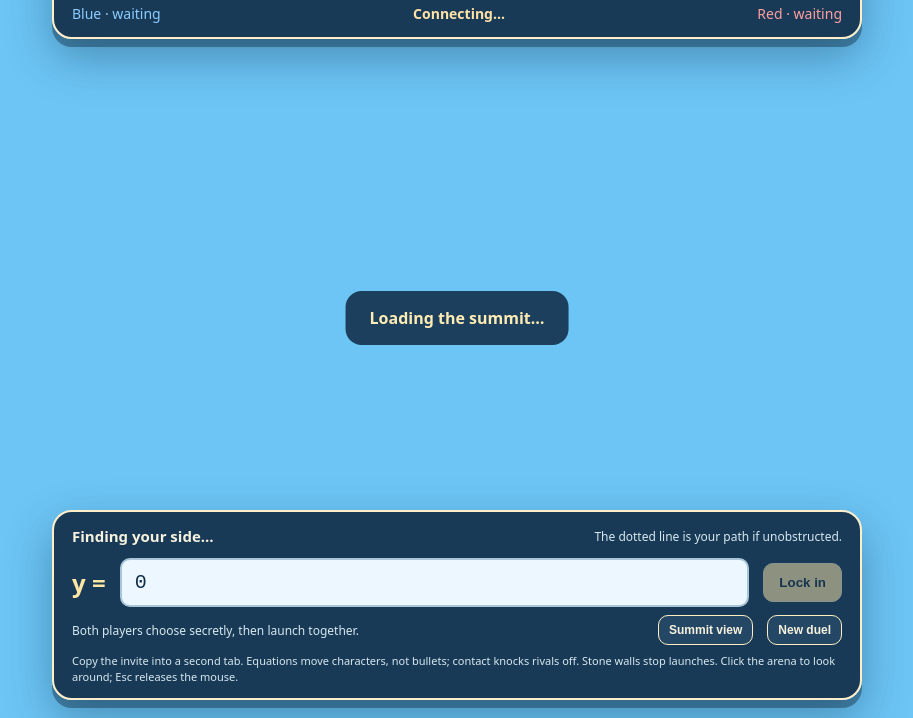
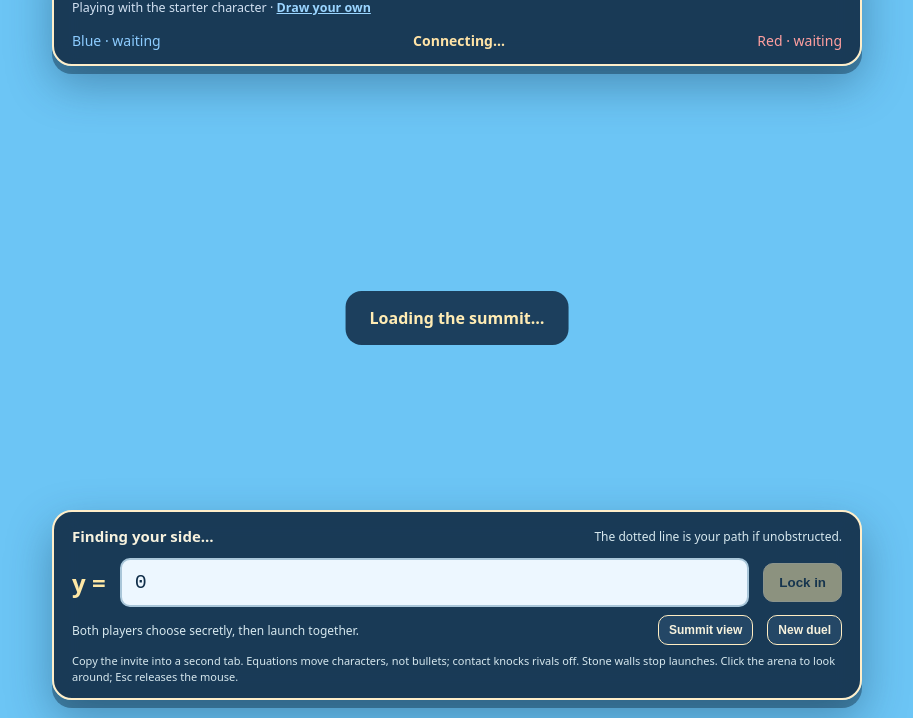
Before and after one commit to liquidation123/Math-Knockout, a website: page bump.html in a window 1280 px wide. Shown: the part 82-800 px from the top of the page, without its empty margins (183-1096 px from the left). Drawn offline with nearby package versions, Linux system fonts and the light colour scheme.

```diff
--- a/bump.html
+++ b/bump.html
@@ -14,6 +14,7 @@
     <div id="loading">Loading the summit…</div>
     <header id="hud" class="panel">
       <div class="brand"><h1>BUMP DUEL <span>OUT-MATHED</span></h1><a class="mode-link" href="/">Change mode</a><button id="invite">Copy invite link</button></div>
+      <p class="character-note" id="character-note">Playing with the starter character · <a href="/create.html?mode=bump">Draw your own</a></p>
       <div class="score"><span id="blue">Blue · waiting</span><strong id="phase">Connecting…</strong><span id="red">Red · waiting</span></div>
     </header>
     <div id="countdown" aria-live="assertive" hidden>3</div>
--- a/duel.css
+++ b/duel.css
@@ -106,3 +106,5 @@ button:disabled { opacity: .5; cursor: default; transform: none; }
   .control-bottom { flex-wrap: wrap; }
   input { font-size: 16px; }
 }
+.character-note { margin: 0.3rem 0; font-size: 0.78rem; color: #d4e2f2; }
+.character-note a { color: #9bd5ff; font-weight: 700; }
--- a/game.css
+++ b/game.css
@@ -119,3 +119,5 @@ summary { cursor: pointer; }
   font-size: 0.78rem;
   color: #dbe7f7;
 }
+.character-note { margin: 0.25rem 0 0.6rem; font-size: 0.82rem; color: #d4e2f2; }
+.character-note a { color: #9bd5ff; font-weight: 700; }
```
Also changed, not shown: play.html (+1 -0 lines).
